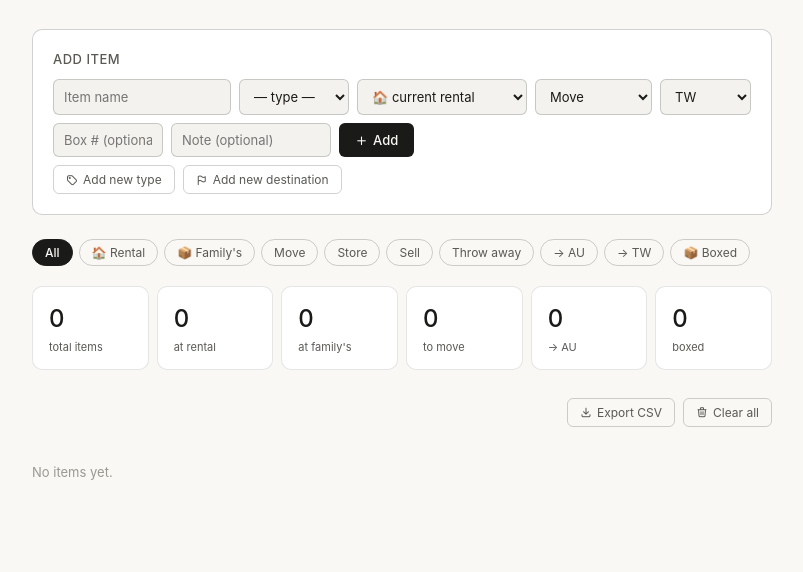
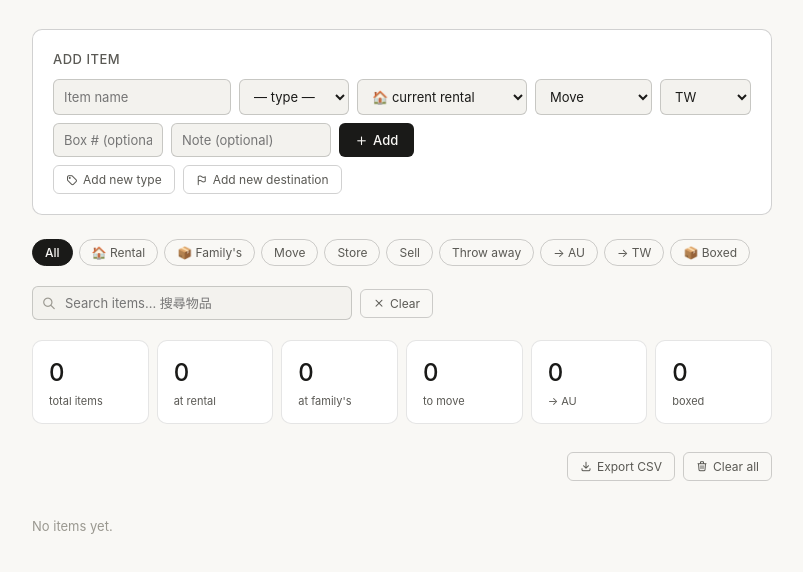
Before and after one commit to ashleypaja/Moving-Catalogue, a plain HTML site: page index.html in a window 1280 px wide. Shown: the part 92-664 px from the top of the page, without its empty margins (238-1041 px from the left). Drawn offline with Linux system fonts and the light colour scheme.

Commit message:
Update index.html

```diff
--- a/index.html
+++ b/index.html
@@ -367,7 +367,14 @@
   <button class="f-btn" onclick="setFilter('dest:TW', this)">→ TW</button>
   <button class="f-btn" onclick="setFilter('box', this)">📦 Boxed</button>
 </div>
-
+<div style="display:flex; align-items:center; gap:8px; margin-bottom:1.25rem;">
+  <div style="position:relative; flex:1; max-width:320px;">
+    <i class="ti ti-search" style="position:absolute; left:10px; top:50%; transform:translateY(-50%); color:var(--text3); font-size:14px;"></i>
+    <input type="text" id="searchInput" placeholder="Search items… 搜尋物品"
+      style="width:100%; padding-left:32px;" oninput="render()" />
+  </div>
+  <button class="ghost-btn" onclick="clearSearch()"><i class="ti ti-x"></i> Clear</button>
+</div>
   <div class="stats-row" id="statsRow"></div>
 
   <div class="export-bar">
@@ -380,6 +387,10 @@
 </div>
 
 <script>
+ function clearSearch() {
+  document.getElementById('searchInput').value = '';
+  render();
+}
 const COLORS = ['#92400e','#5b21b6','#78350f','#065f46','#075985','#1e40af','#9d174d','#6b7280','#be185d','#0f766e','#b45309','#4d7c0f'];
 const BGS    = ['#fef3c7','#ede9fe','#fef9c3','#d1fae5','#e0f2fe','#dbeafe','#fce7f3','#f3f4f6','#fdf4ff','#ccfbf1','#fff7ed','#ecfccb'];
 
@@ -486,8 +497,15 @@ function setFilter(f, btn) {
 }
 
 function getVisible() {
-  if (activeFilters.length === 0) return items;
-  return items.filter(item => {
+  const query = document.getElementById('searchInput')
+    ? document.getElementById('searchInput').value.trim().toLowerCase()
+    : '';
+
+  let result = items;
+
+  // apply filters
+  if (activeFilters.length > 0) {
+    result = result.filter(item => {
       return activeFilters.every(f => {
         if (f.startsWith('loc:'))    return item.loc    === f.slice(4);
         if (f.startsWith('action:')) return item.action === f.slice(7);
@@ -496,6 +514,17 @@ function getVisible() {
         return true;
       });
     });
+  }
+
+  // apply search — matches name and note in any language
+  if (query) {
+    result = result.filter(i =>
+      i.name.toLowerCase().includes(query) ||
+      (i.note && i.note.toLowerCase().includes(query))
+    );
+  }
+
+  return result;
 }
 
 function renderStats() {
```
Lines whose indentation alone changed are shown as unchanged.
